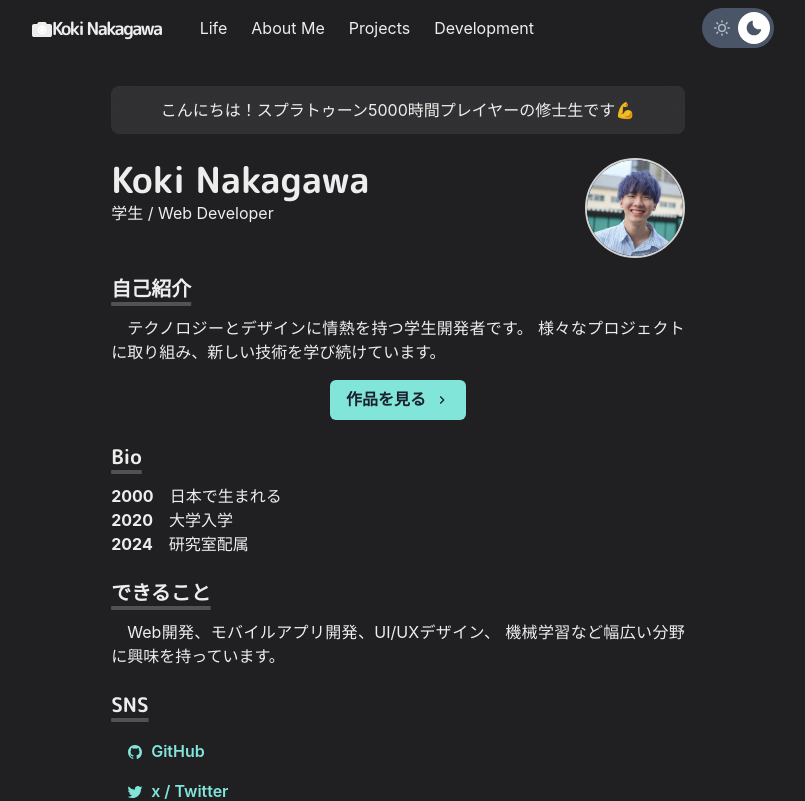
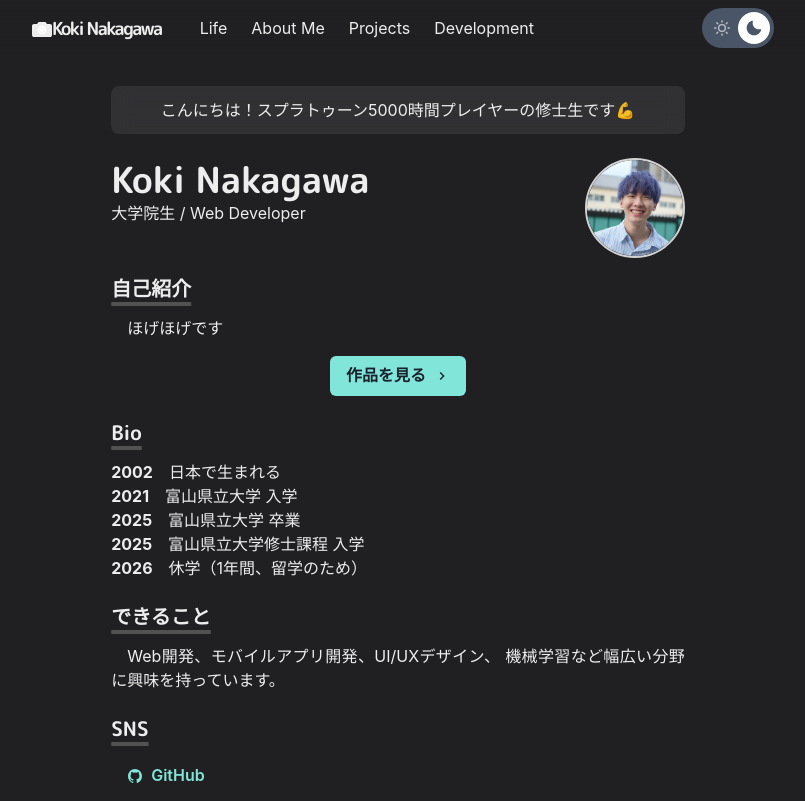
Before and after one commit to craftzdog/craftzdog-homepage, a Next.js app: page / in a window 1280 px wide. Shown: the top 801 px of the page, without its empty margins (242-1047 px from the left). Built offline with nearby package versions, Linux system fonts and the light colour scheme.

Commit message:
fix: bio structure

```diff
--- a/src/pages/index.js
+++ b/src/pages/index.js
@@ -29,6 +29,15 @@ const BioYear = styled.span`
 `
 
 const Home = () => {
+  // Bioデータの配列
+  const bioData = [
+    { year: '2002', description: '日本で生まれる' },
+    { year: '2021', description: '富山県立大学 入学' },
+    { year: '2025', description: '富山県立大学 卒業' },
+    { year: '2025', description: '富山県立大学修士課程 入学' },
+    { year: '2026', description: '休学（1年間、留学のため）' },
+  ]
+
   return (
     <Layout>
       <Container>
@@ -50,7 +59,7 @@ const Home = () => {
             <Heading as="h2" variant="page-title">
               Koki Nakagawa
             </Heading>
-            <p>学生 / Web Developer</p>
+            <p>大学院生 / Web Developer</p>
           </Box>
           <Box
             flexShrink={0}
@@ -84,8 +93,7 @@ const Home = () => {
             自己紹介
           </Heading>
           <Paragraph>
-            テクノロジーとデザインに情熱を持つ学生開発者です。
-            様々なプロジェクトに取り組み、新しい技術を学び続けています。
+            ほげほげです
           </Paragraph>
           <Box align="center" my={4}>
             <Button
@@ -105,18 +113,12 @@ const Home = () => {
           <Heading as="h3" variant="section-title">
             Bio
           </Heading>
-          <BioSection>
-            <BioYear>2000</BioYear>
-            日本で生まれる
-          </BioSection>
-          <BioSection>
-            <BioYear>2020</BioYear>
-            大学入学
-          </BioSection>
-          <BioSection>
-            <BioYear>2024</BioYear>
-            研究室配属
-          </BioSection>
+          {bioData.map((bio, index) => (
+            <BioSection key={index}>
+              <BioYear>{bio.year}</BioYear>
+              {bio.description}
+            </BioSection>
+          ))}
         </Section>
 
         {/* できること */}
```
